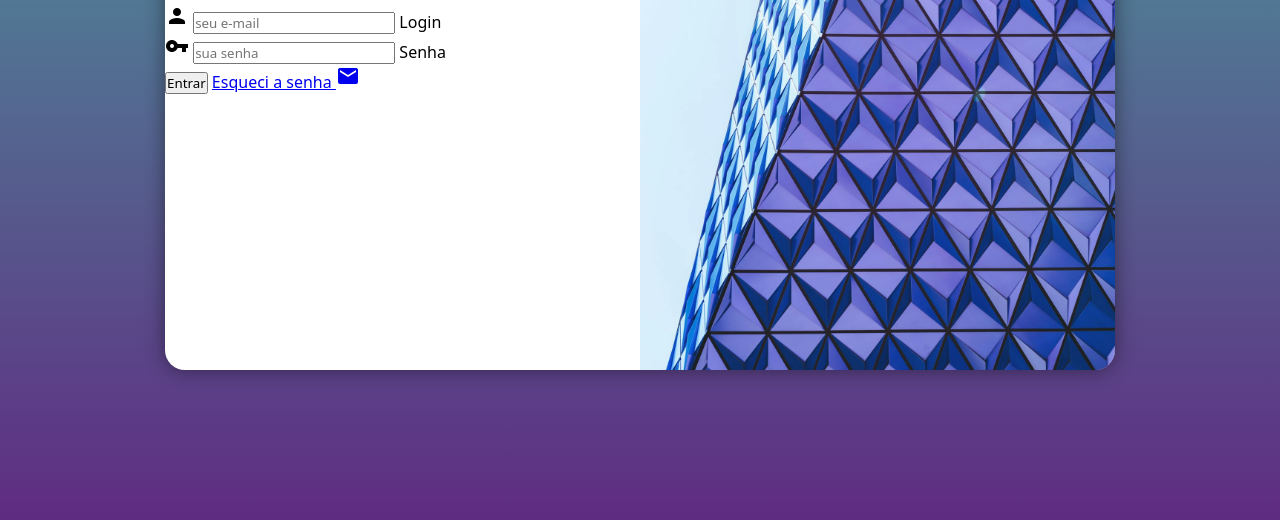
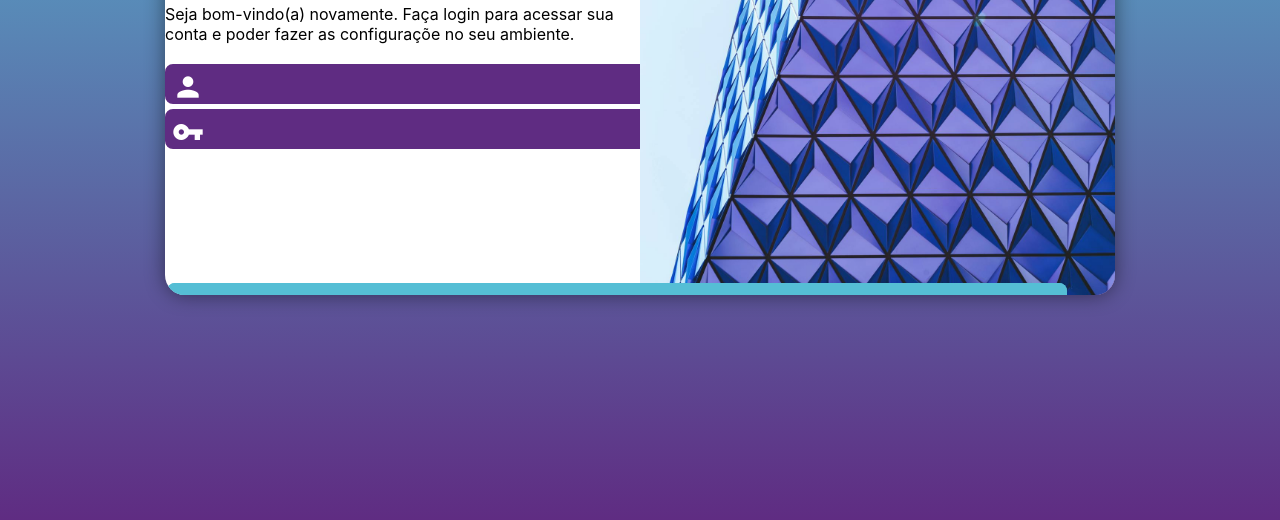
Before and after one commit to Lucas-Nascimento1809/projeto-login, a plain HTML site: page index.html in a window 1280 px wide. Shown: the part 280-800 px from the top of the page. Drawn offline with Linux system fonts and the light colour scheme.

Commit message:
login parte 2

```diff
--- a/estilos/media-query.css
+++ b/estilos/media-query.css
@@ -13,18 +13,19 @@
 
 /*
     Paleta de cores
-    Verde: #49a09d
+    Verde: #55bed5
     Lilás: #5f2c82
 */
 
 @media screen and (min-width: 768px) and (max-width: 992px) {
 
     body {
-        background-image: linear-gradient(to top, #5f2c82,#49a09d);
+        background-image: linear-gradient(to top, #5f2c82,#55bed5);
     }
 
     section#login {
-        width: 90vw;
+        width: 80vw;
+        height: 280px;
     }
 
     section#login  > div#imagem {
@@ -42,11 +43,12 @@
 @media screen and (min-width: 992px) {
 
     body {
-        background-image: linear-gradient(to top, #5f2c82,#49a09d);
+        background-image: linear-gradient(to top, #5f2c82, #55bed5);
     }
 
     section#login {
         width: 950px;
+        height: 350px;
     }
 
     section#login  > div#imagem {
@@ -65,6 +67,11 @@
     }
 
     div#formulario > p {
-        font-size: 1.2em;
+        font-size: 1em;
     }
 }
+
+    div#formulario > p {
+        font-size: 1em;
+        margin: 20px 0px;
+    }
--- a/estilos/style.css
+++ b/estilos/style.css
@@ -2,12 +2,12 @@
 
 /*
     Paleta de cores
-    Verde: #49a09d
+    Verde: #55bed5
     Lilás: #5f2c82
 */
 
 * {
-    font-family: system-ui, -apple-system, BlinkMacSystemFont, 'Segoe UI', Roboto, Oxygen, Ubuntu, Cantarell, 'Open Sans', 'Helvetica Neue', sans-serif;
+    font-family: -apple-system, BlinkMacSystemFont, 'Segoe UI', Roboto, Oxygen, Ubuntu, Cantarell, 'Open Sans', 'Helvetica Neue', sans-serif;
     padding: 0px;
     margin: 0px;
     box-sizing: border-box;
@@ -34,9 +34,9 @@ section#login {
 
     background-color: white;
     width: 250px;
-    height: 500px;
+    height: 515px;
     border-radius: 20px;
-    box-shadow: 0px 0px 20px rgba(0, 0, 0, 0.450);
+    box-shadow: 0px 0px 20px rgba(0, 0, 0, 0.480);
 
     transition: width .3s, heigth .3s;
     transition-timing-function: ease;
@@ -47,7 +47,7 @@ section#login > div#imagem {
     background:  #5f2c82 url(../imagens/pexels-scottwebb-136205\ \(1\).jpg) no-repeat;
     background-size: cover;
     background-position: left bottom;
-    height: 200px;
+    height: 150px;
 }
 
 saction#login > div#formulario {
@@ -61,5 +61,82 @@ div#formulario > h1 {
 }
 
 div#formulario > p {
-    font-size: 0.9em;
+    font-size: 0.8em;
 }
+
+form > div.campo {
+    background-color: #5f2c82;
+    border: 2px solid #5f2c82;
+    display: block;
+    width: 100%;
+    height: 40px;
+    border-radius: 8px;
+    margin: 5px 0px;
+}
+
+div.campo > label {
+    display: none;
+}
+
+div.campo > i {
+    color: #ffff;
+     /* background-color: ; */
+    font-size: 2em;
+    width: 40px;
+    padding: 5px;
+}
+
+div.campo > input {
+    background-color: #55bed5;
+    font-size: 1em;
+    width: calc(100% - 46px);
+    height: 100%;
+    transform: translatey(-12px);
+    border: 0px;
+    border-radius: 8px;
+    padding: 4px;
+}
+
+div.campo > input:focus-within {
+    background-color: #ffff;
+    border: none;
+}
+
+form > input[type=submit] {
+    display: block;
+    font-size: 1em;
+    width: 100%;
+    height: 40px;
+    background-color: #4981a0;
+    color: white;
+    border: none;
+    border-radius: 8px;
+    cursor: pointer;
+}
+
+form > input[type=submit]:hover {
+    background-color: #55bed5;
+}
+
+form > a.botao {
+    display: block;
+    text-align: center;
+    font-size: 1em;
+    width: 100%;
+    height: 40px;
+    padding-top: 3px;
+    margin-top: 3px;
+    background-color: #ffff;
+    color: #4981a0;
+    border: 1px solid #55bed5;
+    border-radius: 8px;
+    text-decoration: none;
+}
+
+form > a.botao:hover {
+    background-color: #55bed5;
+}
+
+form > a.botao > i {
+    font-size: 0.8em;
+}
--- a/index.html
+++ b/index.html
@@ -12,7 +12,7 @@
     <main>
         <section id="login">
             <div id="imagem">
-                <!-- Aqui vai a imagem no celular -->
+                <!-- Aqui vai a imagem ns CSS -->
             </div>
             <div id="formulario">
                 <h1>Login</h1>
@@ -29,7 +29,7 @@
                         <label for="isenha">Senha</label>
                     </div>
                     <input type="submit" value="Entrar">
-                    <a href="esqueci.htlm">
+                    <a href="esqueci.htlm" class="botao">
                         Esqueci a senha <i class="material-icons">mail</i>
                     </a>
                 </form>
```
